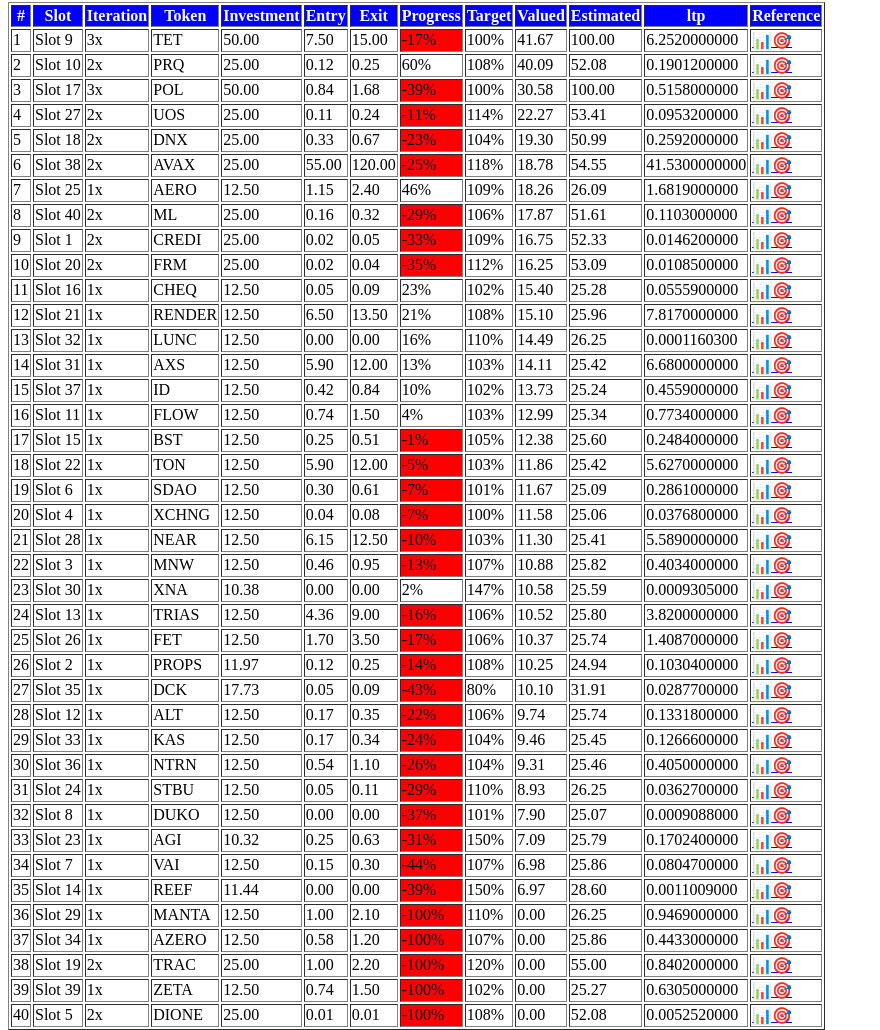
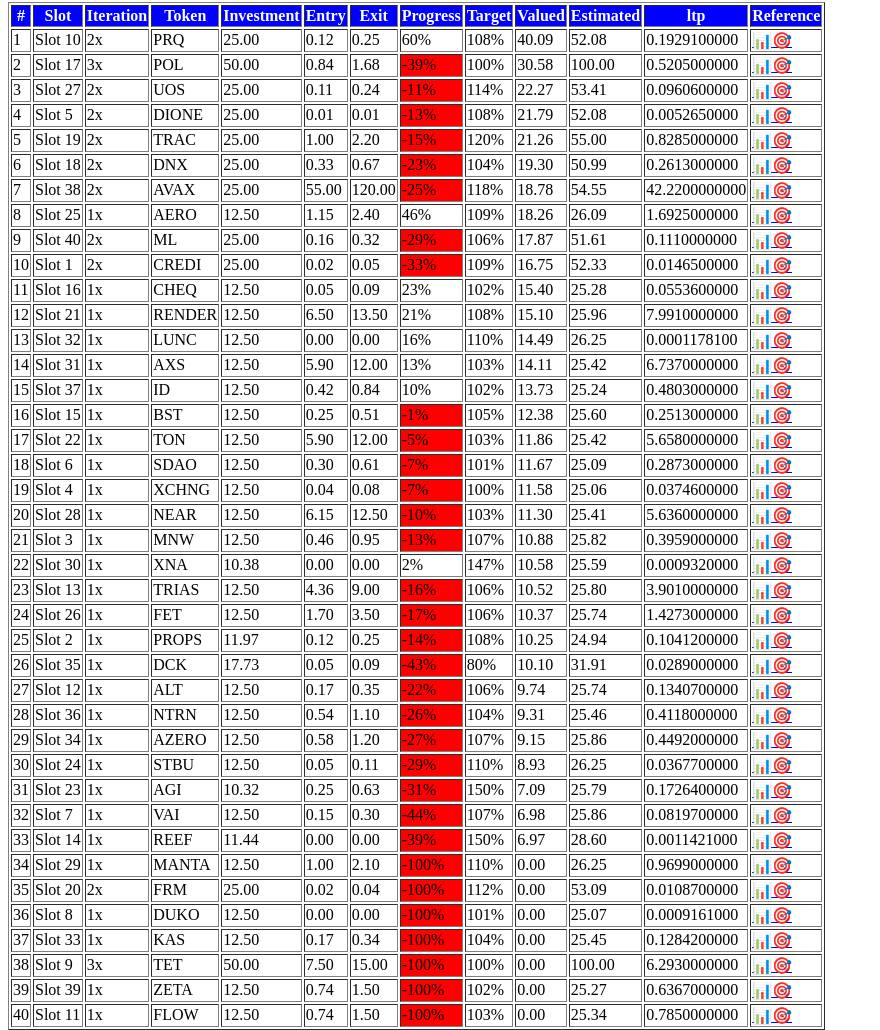
Before and after one commit to activegrt/Reports, a plain HTML site: page Millioniare_portfolio_summary.html in a window 1280 px wide. Shown: the part 309-1339 px from the top of the page, without its empty margins (0-880 px from the left). Drawn offline with Linux system fonts and the light colour scheme.

Commit message:
Updated Millioniare_portfolio_summary file

```diff
--- a/Millioniare_portfolio_summary.html
+++ b/Millioniare_portfolio_summary.html
@@ -22,11 +22,11 @@
     </tr>
     <tr>
       <td>Total Valued</td>
-      <td>515.51</td>
+      <td>479.44</td>
     </tr>
     <tr>
       <td>Progress</td>
-      <td style="background-color: red;">-25.0% (9 positive and 31 negative)</td>
+      <td style="background-color: red;">-30.0% (8 positive and 32 negative)</td>
     </tr>
     <tr>
       <td>Close to Target</td>
@@ -58,21 +58,6 @@
   <tbody>
     <tr>
       <td>1</td>
-      <td>Slot 9</td>
-      <td>3x</td>
-      <td>TET</td>
-      <td>50.00</td>
-      <td>7.50</td>
-      <td>15.00</td>
-      <td style="background-color: red;">-17%</td>
-      <td>100%</td>
-      <td>41.67</td>
-      <td>100.00</td>
-      <td>6.2520000000</td>
-      <td><a target="_blank" href="https://in.tradingview.com/chart/Lm41gt6O/?symbol=TETUSDT&interval=1W">📊</a><a target="_blank" href="https://in.tradingview.com/symbols/TETUSDT/">🎯</a></td>
-    </tr>
-    <tr>
-      <td>2</td>
       <td>Slot 10</td>
       <td>2x</td>
       <td>PRQ</td>
@@ -83,11 +68,11 @@
       <td>108%</td>
       <td>40.09</td>
       <td>52.08</td>
-      <td>0.1901200000</td>
+      <td>0.1929100000</td>
       <td><a target="_blank" href="https://in.tradingview.com/chart/Lm41gt6O/?symbol=PRQUSDT&interval=1W">📊</a><a target="_blank" href="https://in.tradingview.com/symbols/PRQUSDT/">🎯</a></td>
     </tr>
     <tr>
-      <td>3</td>
+      <td>2</td>
       <td>Slot 17</td>
       <td>3x</td>
       <td>POL</td>
@@ -98,11 +83,11 @@
       <td>100%</td>
       <td>30.58</td>
       <td>100.00</td>
-      <td>0.5158000000</td>
+      <td>0.5205000000</td>
       <td><a target="_blank" href="https://in.tradingview.com/chart/Lm41gt6O/?symbol=POLUSDT&interval=1W">📊</a><a target="_blank" href="https://in.tradingview.com/symbols/POLUSDT/">🎯</a></td>
     </tr>
     <tr>
-      <td>4</td>
+      <td>3</td>
       <td>Slot 27</td>
       <td>2x</td>
       <td>UOS</td>
@@ -113,11 +98,41 @@
       <td>114%</td>
       <td>22.27</td>
       <td>53.41</td>
-      <td>0.0953200000</td>
+      <td>0.0960600000</td>
       <td><a target="_blank" href="https://in.tradingview.com/chart/Lm41gt6O/?symbol=UOSUSDT&interval=1W">📊</a><a target="_blank" href="https://in.tradingview.com/symbols/UOSUSDT/">🎯</a></td>
     </tr>
     <tr>
+      <td>4</td>
+      <td>Slot 5</td>
+      <td>2x</td>
+      <td>DIONE</td>
+      <td>25.00</td>
+      <td>0.01</td>
+      <td>0.01</td>
+      <td style="background-color: red;">-13%</td>
+      <td>108%</td>
+      <td>21.79</td>
+      <td>52.08</td>
+      <td>0.0052650000</td>
+      <td><a target="_blank" href="https://in.tradingview.com/chart/Lm41gt6O/?symbol=DIONEUSDT&interval=1W">📊</a><a target="_blank" href="https://in.tradingview.com/symbols/DIONEUSDT/">🎯</a></td>
+    </tr>
+    <tr>
       <td>5</td>
+      <td>Slot 19</td>
+      <td>2x</td>
+      <td>TRAC</td>
+      <td>25.00</td>
+      <td>1.00</td>
+      <td>2.20</td>
+      <td style="background-color: red;">-15%</td>
+      <td>120%</td>
+      <td>21.26</td>
+      <td>55.00</td>
+      <td>0.8285000000</td>
+      <td><a target="_blank" href="https://in.tradingview.com/chart/Lm41gt6O/?symbol=TRACUSDT&interval=1W">📊</a><a target="_blank" href="https://in.tradingview.com/symbols/TRACUSDT/">🎯</a></td>
+    </tr>
+    <tr>
+      <td>6</td>
       <td>Slot 18</td>
       <td>2x</td>
       <td>DNX</td>
@@ -128,11 +143,11 @@
       <td>104%</td>
       <td>19.30</td>
       <td>50.99</td>
-      <td>0.2592000000</td>
+      <td>0.2613000000</td>
       <td><a target="_blank" href="https://in.tradingview.com/chart/Lm41gt6O/?symbol=DNXUSDT&interval=1W">📊</a><a target="_blank" href="https://in.tradingview.com/symbols/DNXUSDT/">🎯</a></td>
     </tr>
     <tr>
-      <td>6</td>
+      <td>7</td>
       <td>Slot 38</td>
       <td>2x</td>
       <td>AVAX</td>
@@ -143,11 +158,11 @@
       <td>118%</td>
       <td>18.78</td>
       <td>54.55</td>
-      <td>41.5300000000</td>
+      <td>42.2200000000</td>
       <td><a target="_blank" href="https://in.tradingview.com/chart/Lm41gt6O/?symbol=AVAXUSDT&interval=1W">📊</a><a target="_blank" href="https://in.tradingview.com/symbols/AVAXUSDT/">🎯</a></td>
     </tr>
     <tr>
-      <td>7</td>
+      <td>8</td>
       <td>Slot 25</td>
       <td>1x</td>
       <td>AERO</td>
@@ -158,11 +173,11 @@
       <td>109%</td>
       <td>18.26</td>
       <td>26.09</td>
-      <td>1.6819000000</td>
+      <td>1.6925000000</td>
       <td><a target="_blank" href="https://in.tradingview.com/chart/Lm41gt6O/?symbol=AEROUSDT&interval=1W">📊</a><a target="_blank" href="https://in.tradingview.com/symbols/AEROUSDT/">🎯</a></td>
     </tr>
     <tr>
-      <td>8</td>
+      <td>9</td>
       <td>Slot 40</td>
       <td>2x</td>
       <td>ML</td>
@@ -173,11 +188,11 @@
       <td>106%</td>
       <td>17.87</td>
       <td>51.61</td>
-      <td>0.1103000000</td>
+      <td>0.1110000000</td>
       <td><a target="_blank" href="https://in.tradingview.com/chart/Lm41gt6O/?symbol=MLUSDT&interval=1W">📊</a><a target="_blank" href="https://in.tradingview.com/symbols/MLUSDT/">🎯</a></td>
     </tr>
     <tr>
-      <td>9</td>
+      <td>10</td>
       <td>Slot 1</td>
       <td>2x</td>
       <td>CREDI</td>
@@ -188,23 +203,8 @@
       <td>109%</td>
       <td>16.75</td>
       <td>52.33</td>
-      <td>0.0146200000</td>
+      <td>0.0146500000</td>
       <td><a target="_blank" href="https://in.tradingview.com/chart/Lm41gt6O/?symbol=CREDIUSDT&interval=1W">📊</a><a target="_blank" href="https://in.tradingview.com/symbols/CREDIUSDT/">🎯</a></td>
-    </tr>
-    <tr>
-      <td>10</td>
-      <td>Slot 20</td>
-      <td>2x</td>
-      <td>FRM</td>
-      <td>25.00</td>
-      <td>0.02</td>
-      <td>0.04</td>
-      <td style="background-color: red;">-35%</td>
-      <td>112%</td>
-      <td>16.25</td>
-      <td>53.09</td>
-      <td>0.0108500000</td>
-      <td><a target="_blank" href="https://in.tradingview.com/chart/Lm41gt6O/?symbol=FRMUSDT&interval=1W">📊</a><a target="_blank" href="https://in.tradingview.com/symbols/FRMUSDT/">🎯</a></td>
     </tr>
     <tr>
       <td>11</td>
@@ -218,7 +218,7 @@
       <td>102%</td>
       <td>15.40</td>
       <td>25.28</td>
-      <td>0.0555900000</td>
+      <td>0.0553600000</td>
       <td><a target="_blank" href="https://in.tradingview.com/chart/Lm41gt6O/?symbol=CHEQUSDT&interval=1W">📊</a><a target="_blank" href="https://in.tradingview.com/symbols/CHEQUSDT/">🎯</a></td>
     </tr>
     <tr>
@@ -233,7 +233,7 @@
       <td>108%</td>
       <td>15.10</td>
       <td>25.96</td>
-      <td>7.8170000000</td>
+      <td>7.9910000000</td>
       <td><a target="_blank" href="https://in.tradingview.com/chart/Lm41gt6O/?symbol=RENDERUSDT&interval=1W">📊</a><a target="_blank" href="https://in.tradingview.com/symbols/RENDERUSDT/">🎯</a></td>
     </tr>
     <tr>
@@ -248,7 +248,7 @@
       <td>110%</td>
       <td>14.49</td>
       <td>26.25</td>
-      <td>0.0001160300</td>
+      <td>0.0001178100</td>
       <td><a target="_blank" href="https://in.tradingview.com/chart/Lm41gt6O/?symbol=LUNCUSDT&interval=1W">📊</a><a target="_blank" href="https://in.tradingview.com/symbols/LUNCUSDT/">🎯</a></td>
     </tr>
     <tr>
@@ -263,7 +263,7 @@
       <td>103%</td>
       <td>14.11</td>
       <td>25.42</td>
-      <td>6.6800000000</td>
+      <td>6.7370000000</td>
       <td><a target="_blank" href="https://in.tradingview.com/chart/Lm41gt6O/?symbol=AXSUSDT&interval=1W">📊</a><a target="_blank" href="https://in.tradingview.com/symbols/AXSUSDT/">🎯</a></td>
     </tr>
     <tr>
@@ -278,26 +278,11 @@
       <td>102%</td>
       <td>13.73</td>
       <td>25.24</td>
-      <td>0.4559000000</td>
+      <td>0.4803000000</td>
       <td><a target="_blank" href="https://in.tradingview.com/chart/Lm41gt6O/?symbol=IDUSDT&interval=1W">📊</a><a target="_blank" href="https://in.tradingview.com/symbols/IDUSDT/">🎯</a></td>
     </tr>
     <tr>
       <td>16</td>
-      <td>Slot 11</td>
-      <td>1x</td>
-      <td>FLOW</td>
-      <td>12.50</td>
-      <td>0.74</td>
-      <td>1.50</td>
-      <td>4%</td>
-      <td>103%</td>
-      <td>12.99</td>
-      <td>25.34</td>
-      <td>0.7734000000</td>
-      <td><a target="_blank" href="https://in.tradingview.com/chart/Lm41gt6O/?symbol=FLOWUSDT&interval=1W">📊</a><a target="_blank" href="https://in.tradingview.com/symbols/FLOWUSDT/">🎯</a></td>
-    </tr>
-    <tr>
-      <td>17</td>
       <td>Slot 15</td>
       <td>1x</td>
       <td>BST</td>
@@ -308,11 +293,11 @@
       <td>105%</td>
       <td>12.38</td>
       <td>25.60</td>
-      <td>0.2484000000</td>
+      <td>0.2513000000</td>
       <td><a target="_blank" href="https://in.tradingview.com/chart/Lm41gt6O/?symbol=BSTUSDT&interval=1W">📊</a><a target="_blank" href="https://in.tradingview.com/symbols/BSTUSDT/">🎯</a></td>
     </tr>
     <tr>
-      <td>18</td>
+      <td>17</td>
       <td>Slot 22</td>
       <td>1x</td>
       <td>TON</td>
@@ -323,11 +308,11 @@
       <td>103%</td>
       <td>11.86</td>
       <td>25.42</td>
-      <td>5.6270000000</td>
+      <td>5.6580000000</td>
       <td><a target="_blank" href="https://in.tradingview.com/chart/Lm41gt6O/?symbol=TONUSDT&interval=1W">📊</a><a target="_blank" href="https://in.tradingview.com/symbols/TONUSDT/">🎯</a></td>
     </tr>
     <tr>
-      <td>19</td>
+      <td>18</td>
       <td>Slot 6</td>
       <td>1x</td>
       <td>SDAO</td>
@@ -338,11 +323,11 @@
       <td>101%</td>
       <td>11.67</td>
       <td>25.09</td>
-      <td>0.2861000000</td>
+      <td>0.2873000000</td>
       <td><a target="_blank" href="https://in.tradingview.com/chart/Lm41gt6O/?symbol=SDAOUSDT&interval=1W">📊</a><a target="_blank" href="https://in.tradingview.com/symbols/SDAOUSDT/">🎯</a></td>
     </tr>
     <tr>
-      <td>20</td>
+      <td>19</td>
       <td>Slot 4</td>
       <td>1x</td>
       <td>XCHNG</td>
@@ -353,11 +338,11 @@
       <td>100%</td>
       <td>11.58</td>
       <td>25.06</td>
-      <td>0.0376800000</td>
+      <td>0.0374600000</td>
       <td><a target="_blank" href="https://in.tradingview.com/chart/Lm41gt6O/?symbol=XCHNGUSDT&interval=1W">📊</a><a target="_blank" href="https://in.tradingview.com/symbols/XCHNGUSDT/">🎯</a></td>
     </tr>
     <tr>
-      <td>21</td>
+      <td>20</td>
       <td>Slot 28</td>
       <td>1x</td>
       <td>NEAR</td>
@@ -368,11 +353,11 @@
       <td>103%</td>
       <td>11.30</td>
       <td>25.41</td>
-      <td>5.5890000000</td>
+      <td>5.6360000000</td>
       <td><a target="_blank" href="https://in.tradingview.com/chart/Lm41gt6O/?symbol=NEARUSDT&interval=1W">📊</a><a target="_blank" href="https://in.tradingview.com/symbols/NEARUSDT/">🎯</a></td>
     </tr>
     <tr>
-      <td>22</td>
+      <td>21</td>
       <td>Slot 3</td>
       <td>1x</td>
       <td>MNW</td>
@@ -383,11 +368,11 @@
       <td>107%</td>
       <td>10.88</td>
       <td>25.82</td>
-      <td>0.4034000000</td>
+      <td>0.3959000000</td>
       <td><a target="_blank" href="https://in.tradingview.com/chart/Lm41gt6O/?symbol=MNWUSDT&interval=1W">📊</a><a target="_blank" href="https://in.tradingview.com/symbols/MNWUSDT/">🎯</a></td>
     </tr>
     <tr>
-      <td>23</td>
+      <td>22</td>
       <td>Slot 30</td>
       <td>1x</td>
       <td>XNA</td>
@@ -398,11 +383,11 @@
       <td>147%</td>
       <td>10.58</td>
       <td>25.59</td>
-      <td>0.0009305000</td>
+      <td>0.0009320000</td>
       <td><a target="_blank" href="https://in.tradingview.com/chart/Lm41gt6O/?symbol=XNAUSDT&interval=1W">📊</a><a target="_blank" href="https://in.tradingview.com/symbols/XNAUSDT/">🎯</a></td>
     </tr>
     <tr>
-      <td>24</td>
+      <td>23</td>
       <td>Slot 13</td>
       <td>1x</td>
       <td>TRIAS</td>
@@ -413,11 +398,11 @@
       <td>106%</td>
       <td>10.52</td>
       <td>25.80</td>
-      <td>3.8200000000</td>
+      <td>3.9010000000</td>
       <td><a target="_blank" href="https://in.tradingview.com/chart/Lm41gt6O/?symbol=TRIASUSDT&interval=1W">📊</a><a target="_blank" href="https://in.tradingview.com/symbols/TRIASUSDT/">🎯</a></td>
     </tr>
     <tr>
-      <td>25</td>
+      <td>24</td>
       <td>Slot 26</td>
       <td>1x</td>
       <td>FET</td>
@@ -428,11 +413,11 @@
       <td>106%</td>
       <td>10.37</td>
       <td>25.74</td>
-      <td>1.4087000000</td>
+      <td>1.4273000000</td>
       <td><a target="_blank" href="https://in.tradingview.com/chart/Lm41gt6O/?symbol=FETUSDT&interval=1W">📊</a><a target="_blank" href="https://in.tradingview.com/symbols/FETUSDT/">🎯</a></td>
     </tr>
     <tr>
-      <td>26</td>
+      <td>25</td>
       <td>Slot 2</td>
       <td>1x</td>
       <td>PROPS</td>
@@ -443,11 +428,11 @@
       <td>108%</td>
       <td>10.25</td>
       <td>24.94</td>
-      <td>0.1030400000</td>
+      <td>0.1041200000</td>
       <td><a target="_blank" href="https://in.tradingview.com/chart/Lm41gt6O/?symbol=PROPSUSDT&interval=1W">📊</a><a target="_blank" href="https://in.tradingview.com/symbols/PROPSUSDT/">🎯</a></td>
     </tr>
     <tr>
-      <td>27</td>
+      <td>26</td>
       <td>Slot 35</td>
       <td>1x</td>
       <td>DCK</td>
@@ -458,11 +443,11 @@
       <td>80%</td>
       <td>10.10</td>
       <td>31.91</td>
-      <td>0.0287700000</td>
+      <td>0.0289000000</td>
       <td><a target="_blank" href="https://in.tradingview.com/chart/Lm41gt6O/?symbol=DCKUSDT&interval=1W">📊</a><a target="_blank" href="https://in.tradingview.com/symbols/DCKUSDT/">🎯</a></td>
     </tr>
     <tr>
-      <td>28</td>
+      <td>27</td>
       <td>Slot 12</td>
       <td>1x</td>
       <td>ALT</td>
@@ -473,26 +458,11 @@
       <td>106%</td>
       <td>9.74</td>
       <td>25.74</td>
-      <td>0.1331800000</td>
+      <td>0.1340700000</td>
       <td><a target="_blank" href="https://in.tradingview.com/chart/Lm41gt6O/?symbol=ALTUSDT&interval=1W">📊</a><a target="_blank" href="https://in.tradingview.com/symbols/ALTUSDT/">🎯</a></td>
     </tr>
     <tr>
-      <td>29</td>
-      <td>Slot 33</td>
-      <td>1x</td>
-      <td>KAS</td>
-      <td>12.50</td>
-      <td>0.17</td>
-      <td>0.34</td>
-      <td style="background-color: red;">-24%</td>
-      <td>104%</td>
-      <td>9.46</td>
-      <td>25.45</td>
-      <td>0.1266600000</td>
-      <td><a target="_blank" href="https://in.tradingview.com/chart/Lm41gt6O/?symbol=KASUSDT&interval=1W">📊</a><a target="_blank" href="https://in.tradingview.com/symbols/KASUSDT/">🎯</a></td>
-    </tr>
-    <tr>
-      <td>30</td>
+      <td>28</td>
       <td>Slot 36</td>
       <td>1x</td>
       <td>NTRN</td>
@@ -503,11 +473,26 @@
       <td>104%</td>
       <td>9.31</td>
       <td>25.46</td>
-      <td>0.4050000000</td>
+      <td>0.4118000000</td>
       <td><a target="_blank" href="https://in.tradingview.com/chart/Lm41gt6O/?symbol=NTRNUSDT&interval=1W">📊</a><a target="_blank" href="https://in.tradingview.com/symbols/NTRNUSDT/">🎯</a></td>
     </tr>
     <tr>
-      <td>31</td>
+      <td>29</td>
+      <td>Slot 34</td>
+      <td>1x</td>
+      <td>AZERO</td>
+      <td>12.50</td>
+      <td>0.58</td>
+      <td>1.20</td>
+      <td style="background-color: red;">-27%</td>
+      <td>107%</td>
+      <td>9.15</td>
+      <td>25.86</td>
+      <td>0.4492000000</td>
+      <td><a target="_blank" href="https://in.tradingview.com/chart/Lm41gt6O/?symbol=AZEROUSDT&interval=1W">📊</a><a target="_blank" href="https://in.tradingview.com/symbols/AZEROUSDT/">🎯</a></td>
+    </tr>
+    <tr>
+      <td>30</td>
       <td>Slot 24</td>
       <td>1x</td>
       <td>STBU</td>
@@ -518,26 +503,11 @@
       <td>110%</td>
       <td>8.93</td>
       <td>26.25</td>
-      <td>0.0362700000</td>
+      <td>0.0367700000</td>
       <td><a target="_blank" href="https://in.tradingview.com/chart/Lm41gt6O/?symbol=STBUUSDT&interval=1W">📊</a><a target="_blank" href="https://in.tradingview.com/symbols/STBUUSDT/">🎯</a></td>
     </tr>
     <tr>
-      <td>32</td>
-      <td>Slot 8</td>
-      <td>1x</td>
-      <td>DUKO</td>
-      <td>12.50</td>
-      <td>0.00</td>
-      <td>0.00</td>
-      <td style="background-color: red;">-37%</td>
-      <td>101%</td>
-      <td>7.90</td>
-      <td>25.07</td>
-      <td>0.0009088000</td>
-      <td><a target="_blank" href="https://in.tradingview.com/chart/Lm41gt6O/?symbol=DUKOUSDT&interval=1W">📊</a><a target="_blank" href="https://in.tradingview.com/symbols/DUKOUSDT/">🎯</a></td>
-    </tr>
-    <tr>
-      <td>33</td>
+      <td>31</td>
       <td>Slot 23</td>
       <td>1x</td>
       <td>AGI</td>
@@ -548,11 +518,11 @@
       <td>150%</td>
       <td>7.09</td>
       <td>25.79</td>
-      <td>0.1702400000</td>
+      <td>0.1726400000</td>
       <td><a target="_blank" href="https://in.tradingview.com/chart/Lm41gt6O/?symbol=AGIUSDT&interval=1W">📊</a><a target="_blank" href="https://in.tradingview.com/symbols/AGIUSDT/">🎯</a></td>
     </tr>
     <tr>
-      <td>34</td>
+      <td>32</td>
       <td>Slot 7</td>
       <td>1x</td>
       <td>VAI</td>
@@ -563,11 +533,11 @@
       <td>107%</td>
       <td>6.98</td>
       <td>25.86</td>
-      <td>0.0804700000</td>
+      <td>0.0819700000</td>
       <td><a target="_blank" href="https://in.tradingview.com/chart/Lm41gt6O/?symbol=VAIUSDT&interval=1W">📊</a><a target="_blank" href="https://in.tradingview.com/symbols/VAIUSDT/">🎯</a></td>
     </tr>
     <tr>
-      <td>35</td>
+      <td>33</td>
       <td>Slot 14</td>
       <td>1x</td>
       <td>REEF</td>
@@ -578,11 +548,11 @@
       <td>150%</td>
       <td>6.97</td>
       <td>28.60</td>
-      <td>0.0011009000</td>
+      <td>0.0011421000</td>
       <td><a target="_blank" href="https://in.tradingview.com/chart/Lm41gt6O/?symbol=REEFUSDT&interval=1W">📊</a><a target="_blank" href="https://in.tradingview.com/symbols/REEFUSDT/">🎯</a></td>
     </tr>
     <tr>
-      <td>36</td>
+      <td>34</td>
       <td>Slot 29</td>
       <td>1x</td>
       <td>MANTA</td>
@@ -593,38 +563,68 @@
       <td>110%</td>
       <td>0.00</td>
       <td>26.25</td>
-      <td>0.9469000000</td>
+      <td>0.9699000000</td>
       <td><a target="_blank" href="https://in.tradingview.com/chart/Lm41gt6O/?symbol=MANTAUSDT&interval=1W">📊</a><a target="_blank" href="https://in.tradingview.com/symbols/MANTAUSDT/">🎯</a></td>
     </tr>
     <tr>
+      <td>35</td>
+      <td>Slot 20</td>
+      <td>2x</td>
+      <td>FRM</td>
+      <td>25.00</td>
+      <td>0.02</td>
+      <td>0.04</td>
+      <td style="background-color: red;">-100%</td>
+      <td>112%</td>
+      <td>0.00</td>
+      <td>53.09</td>
+      <td>0.0108700000</td>
+      <td><a target="_blank" href="https://in.tradingview.com/chart/Lm41gt6O/?symbol=FRMUSDT&interval=1W">📊</a><a target="_blank" href="https://in.tradingview.com/symbols/FRMUSDT/">🎯</a></td>
+    </tr>
+    <tr>
+      <td>36</td>
+      <td>Slot 8</td>
+      <td>1x</td>
+      <td>DUKO</td>
+      <td>12.50</td>
+      <td>0.00</td>
+      <td>0.00</td>
+      <td style="background-color: red;">-100%</td>
+      <td>101%</td>
+      <td>0.00</td>
+      <td>25.07</td>
+      <td>0.0009161000</td>
+      <td><a target="_blank" href="https://in.tradingview.com/chart/Lm41gt6O/?symbol=DUKOUSDT&interval=1W">📊</a><a target="_blank" href="https://in.tradingview.com/symbols/DUKOUSDT/">🎯</a></td>
+    </tr>
+    <tr>
       <td>37</td>
-      <td>Slot 34</td>
+      <td>Slot 33</td>
       <td>1x</td>
-      <td>AZERO</td>
+      <td>KAS</td>
       <td>12.50</td>
-      <td>0.58</td>
-      <td>1.20</td>
+      <td>0.17</td>
+      <td>0.34</td>
       <td style="background-color: red;">-100%</td>
-      <td>107%</td>
+      <td>104%</td>
       <td>0.00</td>
-      <td>25.86</td>
-      <td>0.4433000000</td>
-      <td><a target="_blank" href="https://in.tradingview.com/chart/Lm41gt6O/?symbol=AZEROUSDT&interval=1W">📊</a><a target="_blank" href="https://in.tradingview.com/symbols/AZEROUSDT/">🎯</a></td>
+      <td>25.45</td>
+      <td>0.1284200000</td>
+      <td><a target="_blank" href="https://in.tradingview.com/chart/Lm41gt6O/?symbol=KASUSDT&interval=1W">📊</a><a target="_blank" href="https://in.tradingview.com/symbols/KASUSDT/">🎯</a></td>
     </tr>
     <tr>
       <td>38</td>
-      <td>Slot 19</td>
-      <td>2x</td>
-      <td>TRAC</td>
-      <td>25.00</td>
-      <td>1.00</td>
-      <td>2.20</td>
+      <td>Slot 9</td>
+      <td>3x</td>
+      <td>TET</td>
+      <td>50.00</td>
+      <td>7.50</td>
+      <td>15.00</td>
       <td style="background-color: red;">-100%</td>
-      <td>120%</td>
+      <td>100%</td>
       <td>0.00</td>
-      <td>55.00</td>
-      <td>0.8402000000</td>
-      <td><a target="_blank" href="https://in.tradingview.com/chart/Lm41gt6O/?symbol=TRACUSDT&interval=1W">📊</a><a target="_blank" href="https://in.tradingview.com/symbols/TRACUSDT/">🎯</a></td>
+      <td>100.00</td>
+      <td>6.2930000000</td>
+      <td><a target="_blank" href="https://in.tradingview.com/chart/Lm41gt6O/?symbol=TETUSDT&interval=1W">📊</a><a target="_blank" href="https://in.tradingview.com/symbols/TETUSDT/">🎯</a></td>
     </tr>
     <tr>
       <td>39</td>
@@ -638,25 +638,25 @@
       <td>102%</td>
       <td>0.00</td>
       <td>25.27</td>
-      <td>0.6305000000</td>
+      <td>0.6367000000</td>
       <td><a target="_blank" href="https://in.tradingview.com/chart/Lm41gt6O/?symbol=ZETAUSDT&interval=1W">📊</a><a target="_blank" href="https://in.tradingview.com/symbols/ZETAUSDT/">🎯</a></td>
     </tr>
     <tr>
       <td>40</td>
-      <td>Slot 5</td>
-      <td>2x</td>
-      <td>DIONE</td>
-      <td>25.00</td>
-      <td>0.01</td>
-      <td>0.01</td>
+      <td>Slot 11</td>
+      <td>1x</td>
+      <td>FLOW</td>
+      <td>12.50</td>
+      <td>0.74</td>
+      <td>1.50</td>
       <td style="background-color: red;">-100%</td>
-      <td>108%</td>
+      <td>103%</td>
       <td>0.00</td>
-      <td>52.08</td>
-      <td>0.0052520000</td>
-      <td><a target="_blank" href="https://in.tradingview.com/chart/Lm41gt6O/?symbol=DIONEUSDT&interval=1W">📊</a><a target="_blank" href="https://in.tradingview.com/symbols/DIONEUSDT/">🎯</a></td>
+      <td>25.34</td>
+      <td>0.7850000000</td>
+      <td><a target="_blank" href="https://in.tradingview.com/chart/Lm41gt6O/?symbol=FLOWUSDT&interval=1W">📊</a><a target="_blank" href="https://in.tradingview.com/symbols/FLOWUSDT/">🎯</a></td>
     </tr>
   </tbody>
 </table>
-                          <p>Page last refreshed on 2024-12-21 12:06</p></body>
+                          <p>Page last refreshed on 2024-12-21 13:08</p></body>
                           </html>
```
